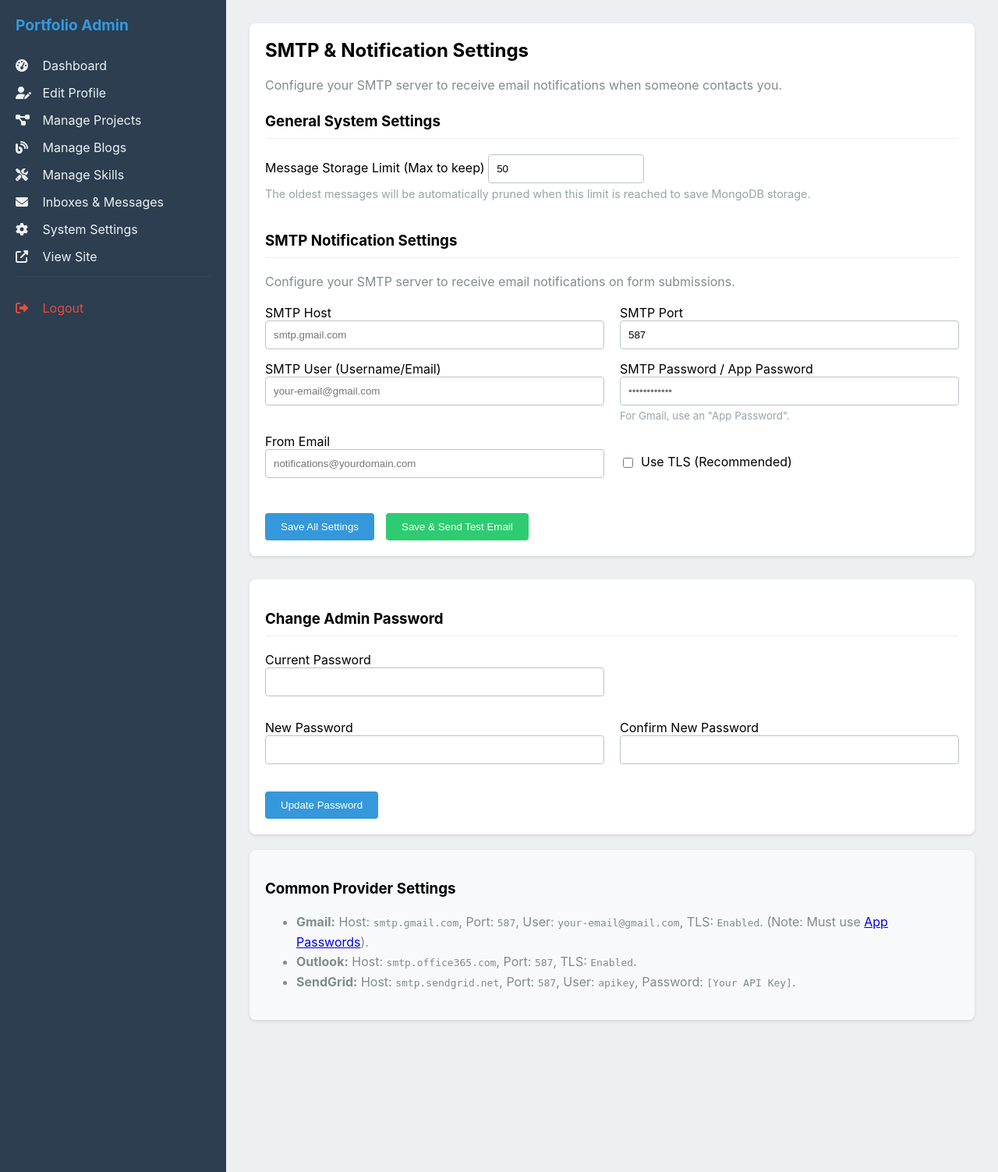
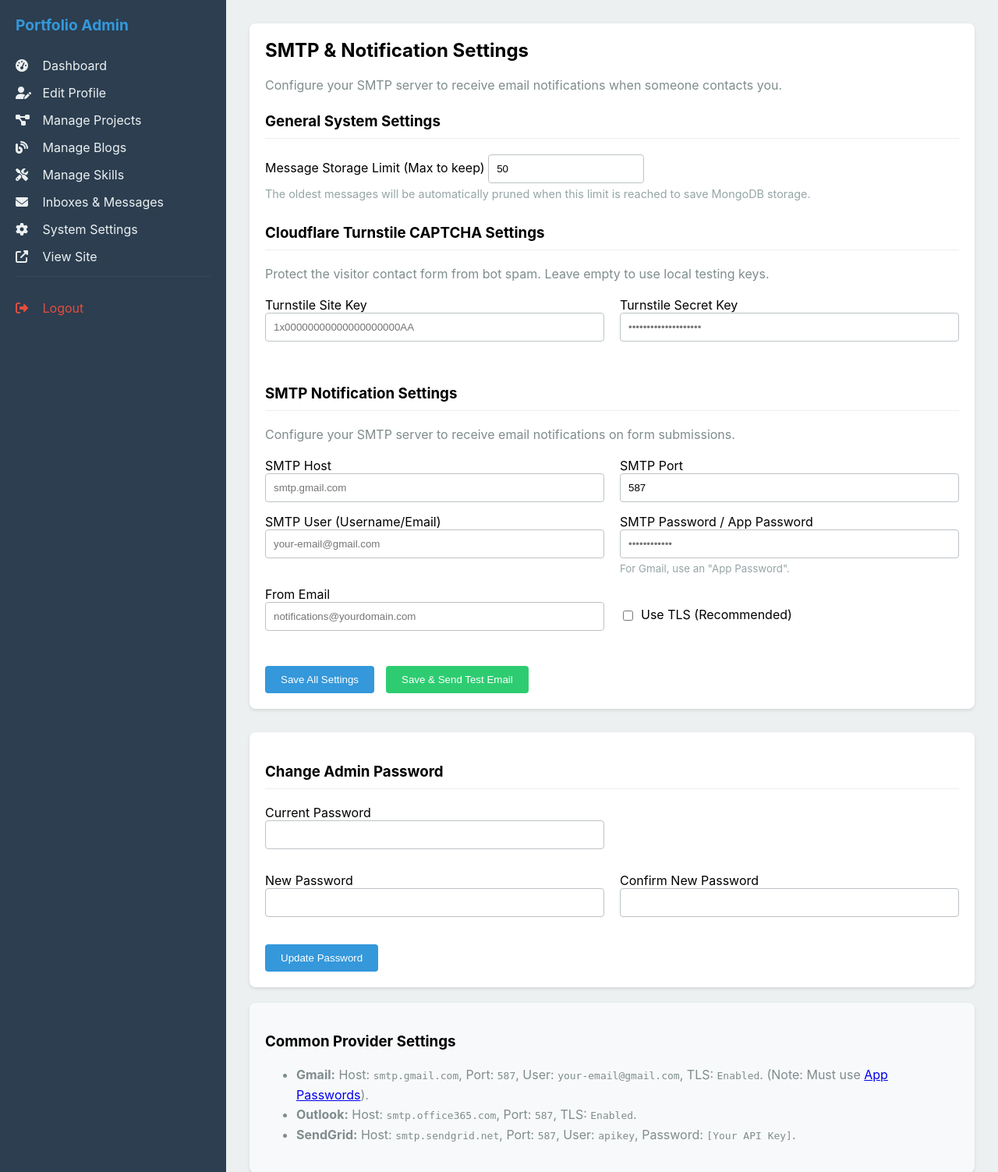
Before and after one commit to DhruvBhirud/django-portfolio, a Django app: template main/templates/main/admin/settings.html in a window 1280 px wide. Shown: the top 1503 px of the page at 78% size. Run offline with Django 5.2, Linux system fonts and the light colour scheme; the template is opened without the code that fills it, so the values that code supplies are empty.

Commit message:
feat: integrate Cloudflare Turnstile CAPTCHA on contact form

```diff
--- a/main/templates/main/admin/settings.html
+++ b/main/templates/main/admin/settings.html
@@ -15,10 +15,23 @@
         {% csrf_token %}
 
         <h3 style="margin-bottom: 20px; border-bottom: 1px solid #eee; padding-bottom: 10px;">General System Settings</h3>
-        <div style="margin-bottom: 40px;">
+        <div style="margin-bottom: 30px;">
             <label>Message Storage Limit (Max to keep)</label>
             <input type="number" name="max_messages" value="{{ general.max_messages|default:50 }}" min="1" max="1000" style="width: 200px;">
             <p style="color: #95a5a6; font-size: 0.9rem; margin-top: -10px;">The oldest messages will be automatically pruned when this limit is reached to save MongoDB storage.</p>
+        </div>
+
+        <h3 style="margin-bottom: 20px; border-bottom: 1px solid #eee; padding-bottom: 10px;">Cloudflare Turnstile CAPTCHA Settings</h3>
+        <p style="color: #7f8c8d; margin-bottom: 20px;">Protect the visitor contact form from bot spam. Leave empty to use local testing keys.</p>
+        <div style="display: grid; grid-template-columns: 1fr 1fr; gap: 20px; margin-bottom: 40px;">
+            <div>
+                <label>Turnstile Site Key</label>
+                <input type="text" name="turnstile_site_key" value="{{ general.turnstile_site_key }}" placeholder="1x00000000000000000000AA">
+            </div>
+            <div>
+                <label>Turnstile Secret Key</label>
+                <input type="password" name="turnstile_secret_key" value="{{ general.turnstile_secret_key }}" placeholder="••••••••••••••••••••">
+            </div>
         </div>
 
         <h3 style="margin-bottom: 20px; border-bottom: 1px solid #eee; padding-bottom: 10px;">SMTP Notification Settings</h3>
--- a/main/templates/main/index.html
+++ b/main/templates/main/index.html
@@ -317,6 +317,11 @@
                 <label for="message" style="display: block; margin-bottom: 0.5rem; color: var(--text-main);">Message</label>
                 <textarea id="message" name="message" rows="5" required style="width: 100%; padding: 0.8rem; border-radius: 6px; border: 1px solid var(--border-color); background: var(--bg-main); color: var(--text-main); font-family: inherit; resize: vertical;"></textarea>
             </div>
+
+            <!-- Cloudflare Turnstile CAPTCHA -->
+            <script src="https://challenges.cloudflare.com/turnstile/v0/api.js" defer></script>
+            <div class="cf-turnstile" data-sitekey="{{ turnstile_site_key }}" style="margin-bottom: 1.5rem; display: flex; justify-content: center;"></div>
+
             <button type="submit" class="btn btn-primary" style="width: 100%;">Send Message</button>
         </form>
 
--- a/portfolio/settings.py
+++ b/portfolio/settings.py
@@ -136,6 +136,11 @@ MONGODB_URI = os.environ.get('MONGODB_URI')
 SESSION_ENGINE = 'django.contrib.sessions.backends.signed_cookies'
 ADMIN_PASSWORD = os.environ.get('ADMIN_PASSWORD', 'admin123')
 
+# Cloudflare Turnstile CAPTCHA keys (fallback to test keys)
+TURNSTILE_SITE_KEY = os.environ.get('TURNSTILE_SITE_KEY', '1x00000000000000000000AA')
+TURNSTILE_SECRET_KEY = os.environ.get('TURNSTILE_SECRET_KEY', '1x0000000000000000000000000000000AA')
+
+
 import cloudinary
 import cloudinary.uploader
 import cloudinary.api
```
Also changed, not shown: main/admin_views.py (+7 -1 lines), main/views.py (+43 -0 lines).
